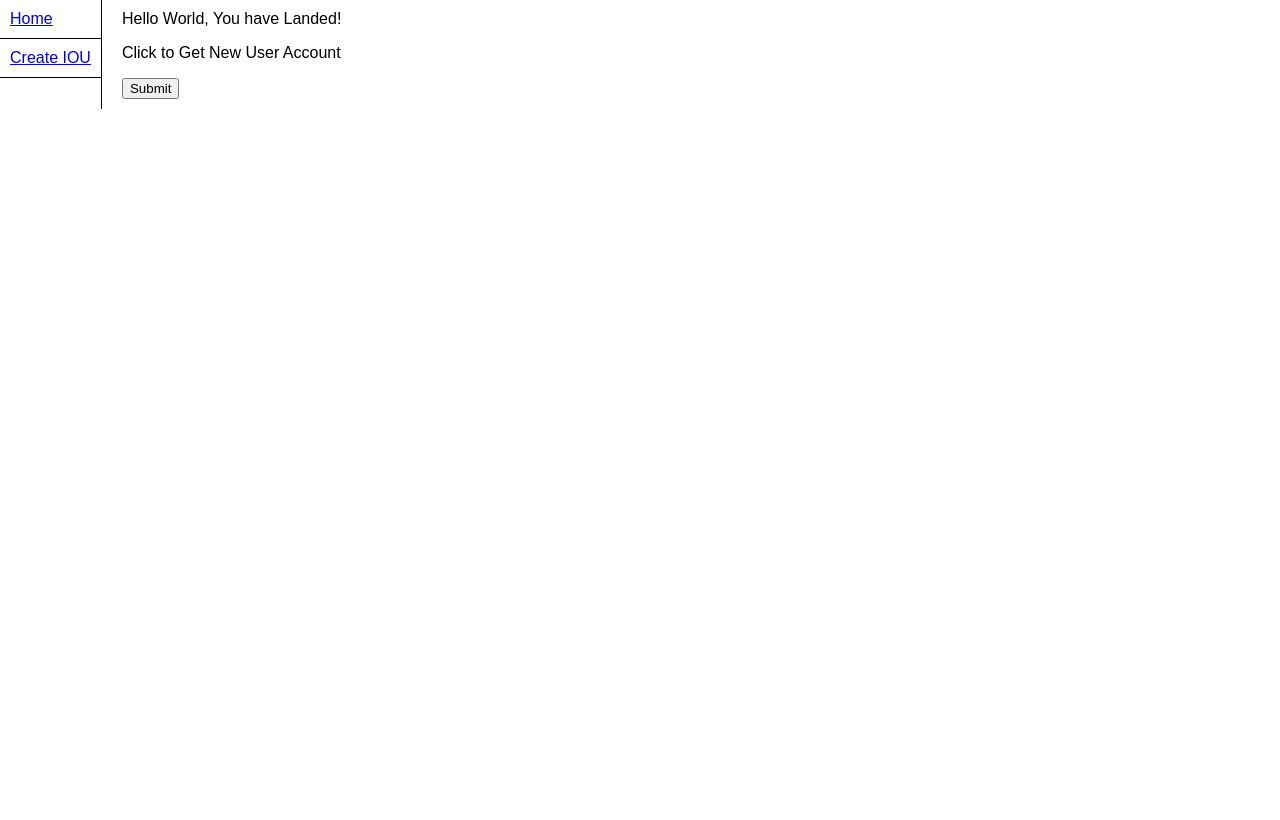
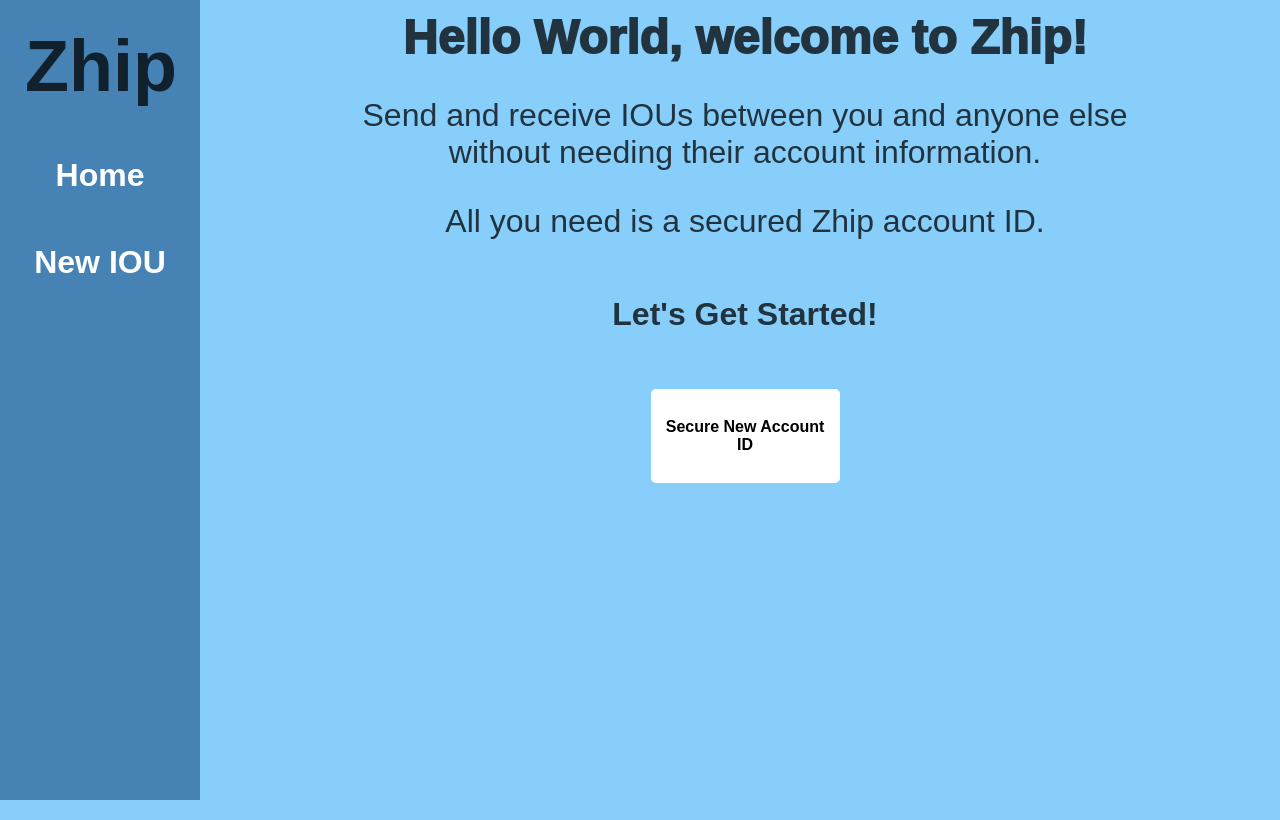
Before and after one commit to thinkful-ei17/linda-react-zhip-app-client, a React (Create React App) app: page /home in a window 1280 px wide. Built offline with nearby package versions, Linux system fonts and the light colour scheme; no server answers.

Commit message:
styled landing page and new user success

```diff
--- a/src/components/landingPage.js
+++ b/src/components/landingPage.js
@@ -2,6 +2,8 @@ import React from 'react';
 import {createNewUser} from '../actions/actions';
 import {reduxForm} from 'redux-form';
 import {withRouter} from 'react-router-dom';
+
+import '../css/landingPage.css';
 
 export class LandingPage extends React.Component{
   componentDidMount(){
@@ -19,11 +21,13 @@ export class LandingPage extends React.Component{
 
   render(){
     return (
-      <div>
-      <div>Hello World, You have Landed!</div>
-        <form onSubmit={this.props.handleSubmit(() => this.onSubmit())}>
-          <p>Click to Get New User Account</p>
-           <button type="submit">Submit</button>
+      <div id='landingpage'>
+      <div className='intro-message'>Hello World, welcome to Zhip!</div>
+        <form className='new-user-form' onSubmit={this.props.handleSubmit(() => this.onSubmit())}>
+          <p>Send and receive IOUs between you and anyone else without needing their account information.</p>
+          <p>All you need is a secured Zhip account ID.</p>
+          <p className='attention-stmt'>Let's Get Started!</p>
+           <button className='secure-id-btn' type="submit">Secure New Account ID</button>
         </form>
       </div>
     );
--- a/src/components/placeholder-container.js
+++ b/src/components/placeholder-container.js
@@ -1,12 +1,14 @@
 import React from 'react';
 import {connect} from 'react-redux';
 import Placeholder from './placeholder';
+
+import '../css/placeholder.css';
 
 export class PlaceholderContainer extends React.Component {
 
     render(props) {
         return (
-            <div className="new-user-section">
+            <div id="new-user-section">
                 <Placeholder accountBalance={this.props.accountBalance} userId={this.props.userId} />
             </div>
         );
--- a/src/components/placeholder.js
+++ b/src/components/placeholder.js
@@ -1,10 +1,20 @@
 import React from 'react';
+import {Link} from 'react-router-dom';
+
+import '../css/placeholder.css';
 
 export default ({accountBalance, userId}) => {
   return (
-    <div>
-      <p>Account Balance: {accountBalance}</p>
-      <p>Unique User Id: {userId}</p>
+    <div className='new-user-details'>
+      <p className='attention-stmt'>Success!</p>
+      <p><span className='key-name'>Account Balance:</span> {accountBalance}</p>
+      <p><span className='key-name'>New User Id:</span> {userId}</p>
+      <p className='info-stmt'>Use your new Zhip ID to manage any IOUs you create or any IOUs you receive from other Zhip users.</p>
+      <div className='link-container'>
+      <Link to={`/submit`} className='link-new-iou'>
+          New IOU
+      </Link>
+      </div>
     </div>
    )
 }
--- a/src/components/sidebar.js
+++ b/src/components/sidebar.js
@@ -9,16 +9,19 @@ export function Sidebar(props) {
 
     return (
         <div className="sidebar sidebar-left">
+            <div className='application-name'>
+                Zhip
+            </div>
             <nav className="menu">
                 <ul className="menu-list">
                     <li key="app-home" className="app-home menu-list-item">
-                        <Link to={`/home`}>
+                        <Link to={`/home`} className='link'>
                             Home
                         </Link>
                     </li>
                     <li key="initiate-transaction" className="initiate-transaction menu-list-item ">
-                        <Link to={`/submit`}>
-                            Create IOU
+                        <Link to={`/submit`} className='link'>
+                            New IOU
                         </Link>
                     </li>
                 </ul>
--- /dev/null
+++ b/src/css/landingPage.css
@@ -0,0 +1,46 @@
+#landingpage {
+  height: 100vh;
+  position: flex;
+  align-items: center;
+}
+
+.intro-message {
+ color:rgba(0, 0, 0, 0.753);
+ font-size: 3em;
+ font-weight: 1000;
+ text-align: center;
+}
+
+.new-user-form {
+  text-align: center;
+}
+
+.new-user-form p{
+  color:rgba(0, 0, 0, 0.753);
+  font-size: 2em;
+  margin-left: 115px;
+  margin-right: 115px;
+}
+
+p.attention-stmt{
+  padding: 24px;
+  font-weight: 700;
+}
+
+.secure-id-btn {
+  align-self: center;
+  text-align: center;
+  width: 18%;
+  padding-top: 24px;
+  padding-bottom: 24px;
+  font-size: 1em;
+  font-weight: 600;
+  border: 5px solid white;
+  border-radius: 5px;
+  background-color: white;
+}
+
+.secure-id-btn:hover {
+  background-color: #4682B4;
+  color: white;
+}
--- /dev/null
+++ b/src/css/placeholder.css
@@ -0,0 +1,53 @@
+#new-user-section{
+  height: 100vh;
+}
+
+.new-user-details p{
+  color:rgba(0, 0, 0, 0.753);
+  font-size: 2em;
+  margin-left: 115px;
+  margin-right: 115px;
+  text-align: center;
+}
+
+p.info-stmt {
+  margin-top: 10px;
+  margin-bottom: 10px;
+  margin-right: 50px;
+  margin-left: 50px;
+  padding: 10px;
+  font-weight: 300;
+  border: 5px solid white;
+  border-radius: 5px;
+  background-color: white;
+}
+
+.link-container{
+  display: flex;
+  justify-content: center;
+  margin: 15px;
+  padding: 24px;
+}
+
+.link-new-iou{
+  text-align: center;
+  width: 18%;
+  padding: 18px;
+  font-size: 1em;
+  font-weight: 600;
+  border: 5px solid white;
+  border-radius: 5px;
+  background-color: white;
+  text-decoration: none;
+  color: rgba(0, 0, 0, 0.753)
+}
+
+.link-new-iou:hover {
+  background-color: #4682B4;
+  color: white;
+}
+
+p.attention-stmt, .key-name{
+  padding: 24px;
+  font-weight: 700;
+}
--- a/src/css/sidebar.css
+++ b/src/css/sidebar.css
@@ -1,9 +1,20 @@
 .sidebar {
-  min-width: 100px;
+  min-width: 200px;
+  height: 100vh;
+  position: flex;
+  align-items: center;
+  background-color: #4682B4;
+}
+
+.application-name{
+  padding: 25px;
+  text-align: center;
+  font-weight: bold;
+  font-size: 4.5em;
+  color: rgba(0, 0, 0, 0.753);
 }
 
 .sidebar-left {
-  border-right: 1px solid #000;
   margin-right: 10px;
 }
 
@@ -14,6 +25,18 @@
 }
 
 .menu-list-item {
-  padding: 10px;
-  border-bottom: 1px solid #000;
+  padding: 25px;
+  text-align: center;
+  font-weight: bold;
+  font-size: 2em;
+
 }
+
+.link{
+  text-decoration: none;
+  color: white;
+}
+
+.menu-list-item:hover {
+  background-color: #4078a5
+}
--- a/src/index.css
+++ b/src/index.css
@@ -2,4 +2,7 @@ body {
   margin: 0;
   padding: 0;
   font-family: sans-serif;
+  width: 100%;
+  height: 100vh;
+  background-color:#87CEFA;
 }
```
